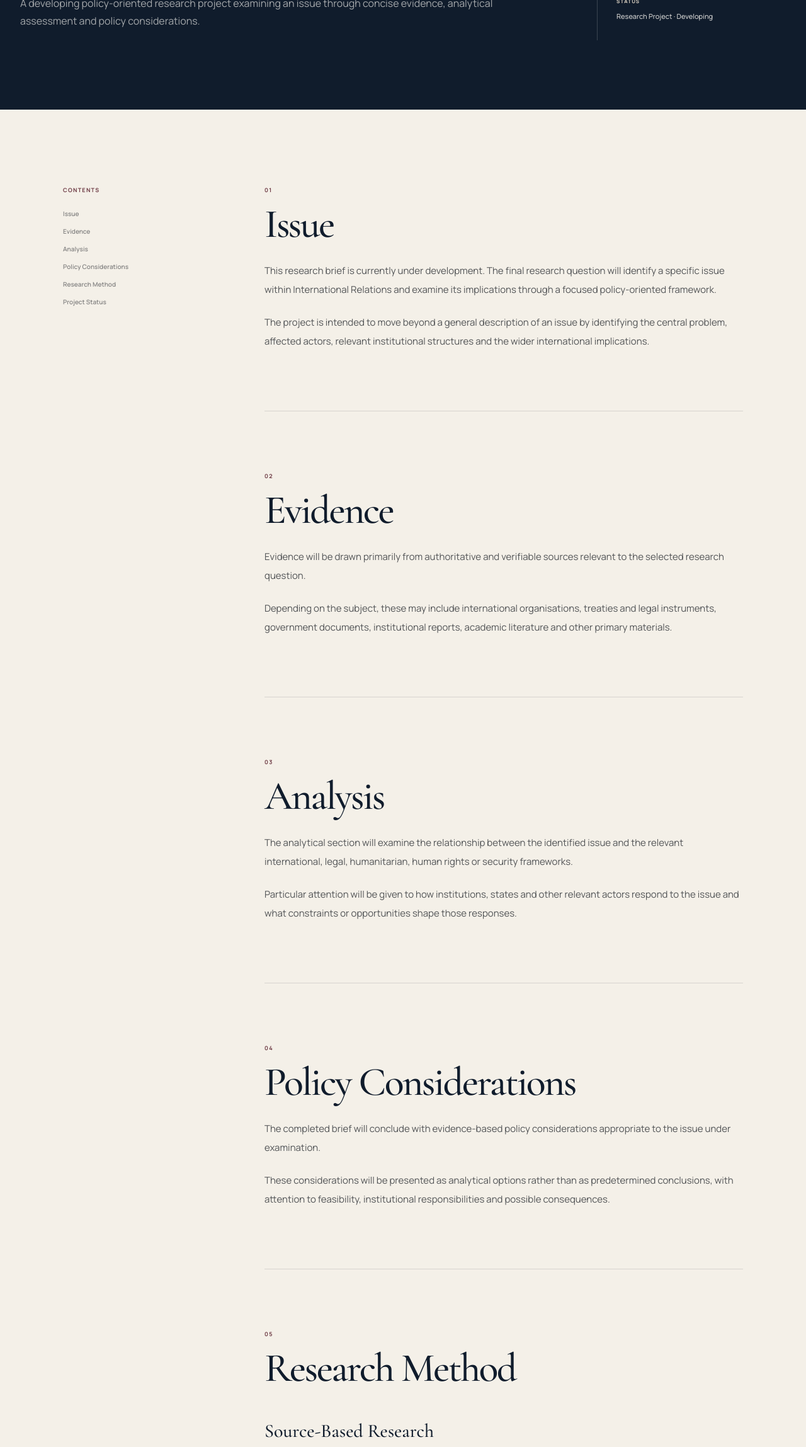
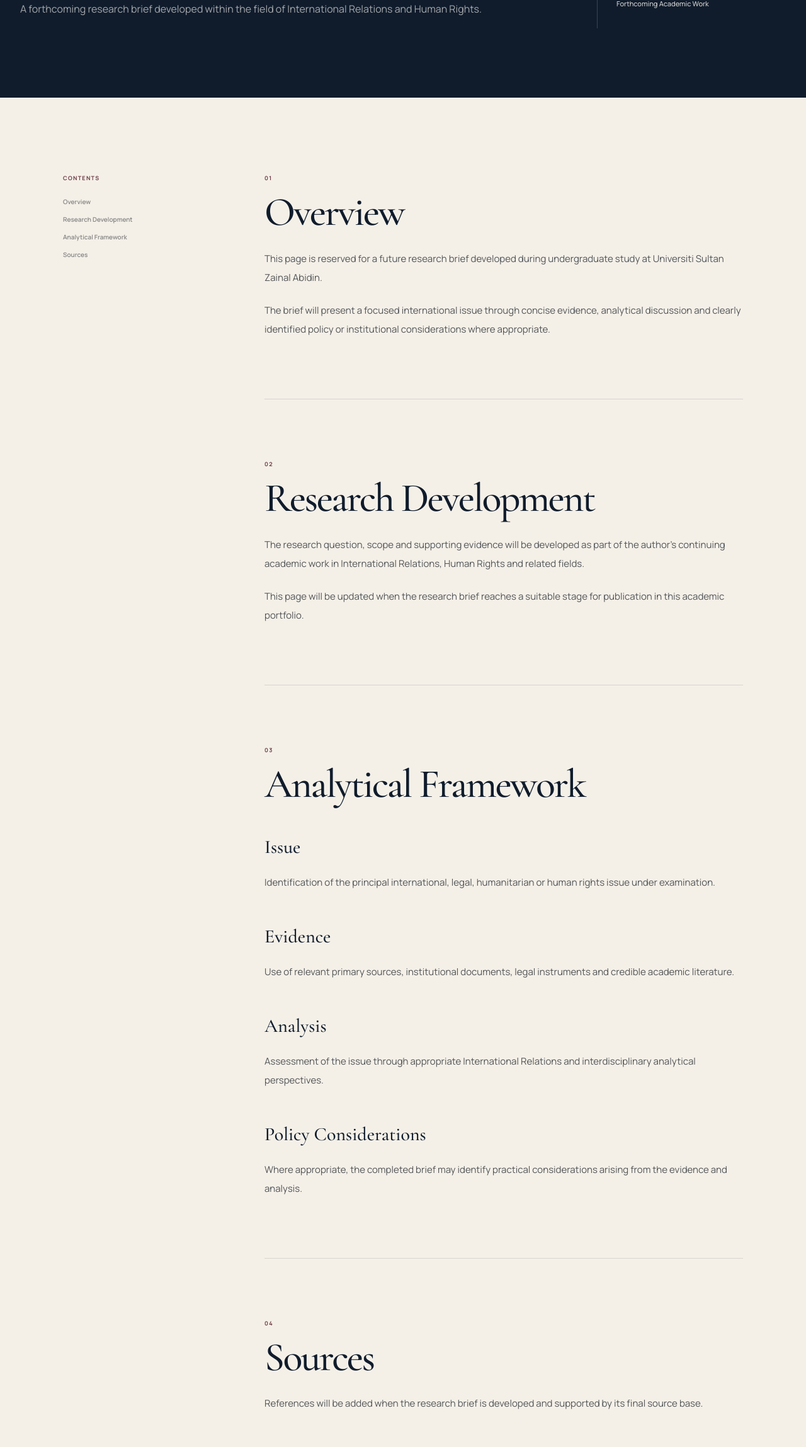
Before and after one commit to muhammadfathiduraini/CV, a plain HTML site: page research/briefs/brief-01.html in a window 1280 px wide. Shown: the part 503-2800 px from the top of the page at 63% size. Drawn offline with nearby package versions, Linux system fonts and the light colour scheme.

Commit message:
Update research brief metadata and content

```diff
--- a/research/briefs/brief-01.html
+++ b/research/briefs/brief-01.html
@@ -8,7 +8,7 @@
 
   <meta
     name="description"
-    content="Research brief archive of Muhammad Fathi Duraini bin Sahaimi, International Relations student at Universiti Sultan Zainal Abidin."
+    content="Research brief by Muhammad Fathi Duraini bin Sahaimi, Bachelor of International Relations student at Universiti Sultan Zainal Abidin."
   >
 
   <link rel="preconnect" href="https://fonts.googleapis.com">
@@ -28,20 +28,21 @@
   <div class="container header-inner">
 
     <a href="../../index.html" class="site-logo">
-      Fathi <em>Duraini</em>
+      Fathi Duraini
     </a>
 
     <button
       class="menu-toggle"
-      type="button"
       aria-label="Open navigation"
       aria-expanded="false"
+      type="button"
     >
       <span></span>
       <span></span>
     </button>
 
     <nav class="main-nav">
+
       <a href="../../index.html" class="nav-link">01 Home</a>
       <a href="../../cv.html" class="nav-link">02 CV</a>
       <a href="../../research.html" class="nav-link active">03 Research</a>
@@ -49,6 +50,7 @@
       <a href="../../briefs.html" class="nav-link">05 Briefs</a>
       <a href="../../thesis.html" class="nav-link">06 Thesis</a>
       <a href="../../contact.html" class="nav-link">07 Contact</a>
+
     </nav>
 
   </div>
@@ -58,29 +60,29 @@
 <main>
 
   <section class="article-hero">
+
     <div class="container">
 
       <div class="article-back">
-        <a href="../../briefs.html">← Back to Briefs</a>
+        <a href="../../briefs.html">← Back to Research Briefs</a>
       </div>
 
       <div class="article-header-grid">
 
         <div>
 
-          <div class="eyebrow">
-            Research Brief · 2026
-          </div>
+          <span class="eyebrow">
+            Research Brief · Forthcoming
+          </span>
 
           <h1>
             Research Brief
-            <em>To Be Developed</em>
+            <em>To Be Added</em>
           </h1>
 
           <p class="article-lead">
-            A developing policy-oriented research project examining an issue
-            through concise evidence, analytical assessment and policy
-            considerations.
+            A forthcoming research brief developed within the field of
+            International Relations and Human Rights.
           </p>
 
         </div>
@@ -88,42 +90,30 @@
         <aside class="article-meta">
 
           <div class="article-meta-block">
-            <span class="article-meta-label">
-              Author
-            </span>
-
+            <span class="article-meta-label">Author</span>
             <strong>
               Muhammad Fathi Duraini bin Sahaimi
             </strong>
           </div>
 
           <div class="article-meta-block">
-            <span class="article-meta-label">
-              Institution
-            </span>
-
+            <span class="article-meta-label">Institution</span>
             <strong>
               Universiti Sultan Zainal Abidin
             </strong>
           </div>
 
           <div class="article-meta-block">
-            <span class="article-meta-label">
-              Field
-            </span>
-
+            <span class="article-meta-label">Field</span>
             <strong>
               International Relations · Human Rights
             </strong>
           </div>
 
           <div class="article-meta-block">
-            <span class="article-meta-label">
-              Status
-            </span>
-
+            <span class="article-meta-label">Status</span>
             <strong>
-              Research Project · Developing
+              Forthcoming Academic Work
             </strong>
           </div>
 
@@ -132,12 +122,15 @@
       </div>
 
     </div>
+
   </section>
 
 
-  <article class="article-body">
+  <section class="article-body">
 
-    <div class="container article-layout">
+    <div class="container">
+
+      <div class="article-layout">
 
         <aside class="article-contents">
 
@@ -145,215 +138,152 @@
             Contents
           </div>
 
-        <a href="#issue">Issue</a>
-        <a href="#evidence">Evidence</a>
-        <a href="#analysis">Analysis</a>
-        <a href="#policy">Policy Considerations</a>
-        <a href="#method">Research Method</a>
-        <a href="#status">Project Status</a>
+          <a href="#overview">Overview</a>
+          <a href="#development">Research Development</a>
+          <a href="#framework">Analytical Framework</a>
+          <a href="#sources">Sources</a>
 
         </aside>
 
 
-      <div class="article-content">
+        <article>
 
-        <section id="issue" class="article-section">
+          <section class="article-section" id="overview">
 
             <div class="article-section-number">
               01
             </div>
 
-          <h2>
-            Issue
-          </h2>
+            <h2>Overview</h2>
 
             <p>
-            This research brief is currently under development. The final
-            research question will identify a specific issue within
-            International Relations and examine its implications through a
-            focused policy-oriented framework.
+              This page is reserved for a future research brief developed
+              during undergraduate study at Universiti Sultan Zainal Abidin.
             </p>
 
             <p>
-            The project is intended to move beyond a general description of
-            an issue by identifying the central problem, affected actors,
-            relevant institutional structures and the wider international
-            implications.
+              The brief will present a focused international issue through
+              concise evidence, analytical discussion and clearly identified
+              policy or institutional considerations where appropriate.
             </p>
 
           </section>
 
 
-        <section id="evidence" class="article-section">
+          <section class="article-section" id="development">
 
             <div class="article-section-number">
               02
             </div>
 
-          <h2>
-            Evidence
-          </h2>
+            <h2>Research Development</h2>
 
             <p>
-            Evidence will be drawn primarily from authoritative and
-            verifiable sources relevant to the selected research question.
+              The research question, scope and supporting evidence will be
+              developed as part of the author's continuing academic work in
+              International Relations, Human Rights and related fields.
             </p>
 
             <p>
-            Depending on the subject, these may include international
-            organisations, treaties and legal instruments, government
-            documents, institutional reports, academic literature and
-            other primary materials.
+              This page will be updated when the research brief reaches a
+              suitable stage for publication in this academic portfolio.
             </p>
 
           </section>
 
 
-        <section id="analysis" class="article-section">
+          <section class="article-section" id="framework">
 
             <div class="article-section-number">
               03
             </div>
 
-          <h2>
-            Analysis
-          </h2>
+            <h2>Analytical Framework</h2>
+
+            <h3>Issue</h3>
 
             <p>
-            The analytical section will examine the relationship between
-            the identified issue and the relevant international,
-            legal, humanitarian, human rights or security frameworks.
+              Identification of the principal international, legal,
+              humanitarian or human rights issue under examination.
             </p>
 
+            <h3>Evidence</h3>
+
             <p>
-            Particular attention will be given to how institutions,
-            states and other relevant actors respond to the issue and
-            what constraints or opportunities shape those responses.
+              Use of relevant primary sources, institutional documents,
+              legal instruments and credible academic literature.
+            </p>
+
+            <h3>Analysis</h3>
+
+            <p>
+              Assessment of the issue through appropriate International
+              Relations and interdisciplinary analytical perspectives.
+            </p>
+
+            <h3>Policy Considerations</h3>
+
+            <p>
+              Where appropriate, the completed brief may identify practical
+              considerations arising from the evidence and analysis.
             </p>
 
           </section>
 
 
-        <section id="policy" class="article-section">
+          <section class="article-section" id="sources">
 
             <div class="article-section-number">
               04
             </div>
 
-          <h2>
-            Policy Considerations
-          </h2>
+            <h2>Sources</h2>
 
             <p>
-            The completed brief will conclude with evidence-based policy
-            considerations appropriate to the issue under examination.
-          </p>
-
-          <p>
-            These considerations will be presented as analytical options
-            rather than as predetermined conclusions, with attention to
-            feasibility, institutional responsibilities and possible
-            consequences.
+              References will be added when the research brief is developed
+              and supported by its final source base.
             </p>
 
           </section>
 
-
-        <section id="method" class="article-section">
-
-          <div class="article-section-number">
-            05
-          </div>
-
-          <h2>
-            Research Method
-          </h2>
-
-          <h3>
-            Source-Based Research
-          </h3>
-
-          <p>
-            The project will prioritise documentary and literature-based
-            research. Source selection will focus on relevance,
-            authority, date, institutional credibility and direct
-            connection to the research question.
-          </p>
-
-          <h3>
-            Analytical Structure
-          </h3>
-
-          <p>
-            The completed brief will follow a concise structure:
-            issue identification, evidence, analysis and policy
-            considerations.
-          </p>
-
-        </section>
-
-
-        <section id="status" class="article-section">
-
-          <div class="article-section-number">
-            06
-          </div>
-
-          <h2>
-            Project Status
-          </h2>
-
-          <p>
-            This project is currently listed as forthcoming academic work.
-            The research question, evidence base and final analysis will
-            be added once the project has been formally developed.
-          </p>
-
-          <p>
-            This page is intentionally structured to allow the research
-            brief to evolve without presenting unfinished work as a
-            completed publication.
-          </p>
-
-        </section>
+        </article>
 
       </div>
 
     </div>
 
-  </article>
+  </section>
 
 
-  <section class="section section-navy">
+  <section class="academic-profile-section">
 
     <div class="container">
 
-      <div class="section-heading section-heading-light">
+      <div class="section-heading">
 
-        <div class="section-number">
-          Research Archive
-        </div>
+        <span class="section-number">
+          Related
+        </span>
 
         <h2>
-          Explore <em>related work.</em>
+          Explore <em>Research</em>
         </h2>
 
       </div>
 
       <div class="related-research">
 
-        <a href="../../research.html?field=ir">
-          <span>International Relations</span>
+        <a href="../articles/article-01.html">
+          <span>
+            The Responsibility to Protect and the Use of Force
+          </span>
           <strong>↗</strong>
         </a>
 
-        <a href="../../research.html?field=human-rights">
-          <span>Human Rights</span>
-          <strong>↗</strong>
-        </a>
-
-        <a href="../../research.html?field=humanitarian">
-          <span>Humanitarian Affairs</span>
+        <a href="../thesis/thesis-01.html">
+          <span>
+            Undergraduate Thesis
+          </span>
           <strong>↗</strong>
         </a>
 
@@ -368,34 +298,27 @@
 
 <footer class="site-footer">
 
-  <div class="container">
-
-    <div class="footer-main">
+  <div class="container footer-inner">
 
     <div>
+
       <div class="footer-name">
-          Muhammad Fathi <em>Duraini bin Sahaimi</em>
+        Muhammad Fathi
+        <em>Duraini bin Sahaimi</em>
       </div>
 
       <p>
-          International Relations · Academic CV & Research
+        International Relations · Academic CV · Research Portfolio
       </p>
+
     </div>
 
     <div class="footer-links">
-        <a href="../../cv.html">CV</a>
+
+      <a href="../../cv.html">Academic CV</a>
       <a href="../../research.html">Research</a>
-        <a href="../../articles.html">Articles</a>
-        <a href="../../briefs.html">Briefs</a>
-        <a href="../../thesis.html">Thesis</a>
       <a href="../../contact.html">Contact</a>
-      </div>
 
-    </div>
-
-    <div class="footer-bottom">
-      © <span data-current-year></span>
-      Muhammad Fathi Duraini bin Sahaimi · UniSZA · Malaysia
     </div>
 
   </div>
```
Lines whose indentation alone changed are shown as unchanged.
